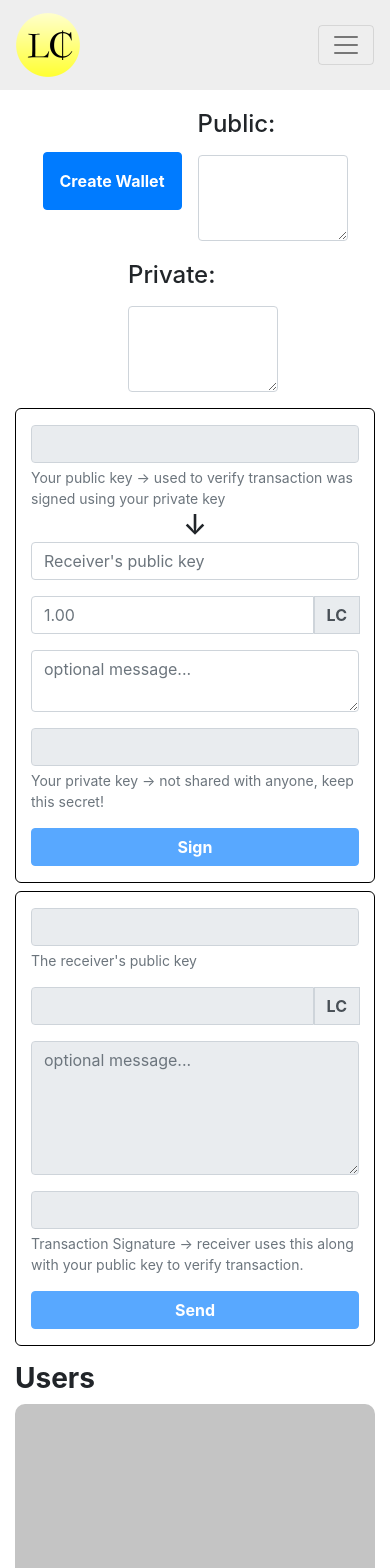
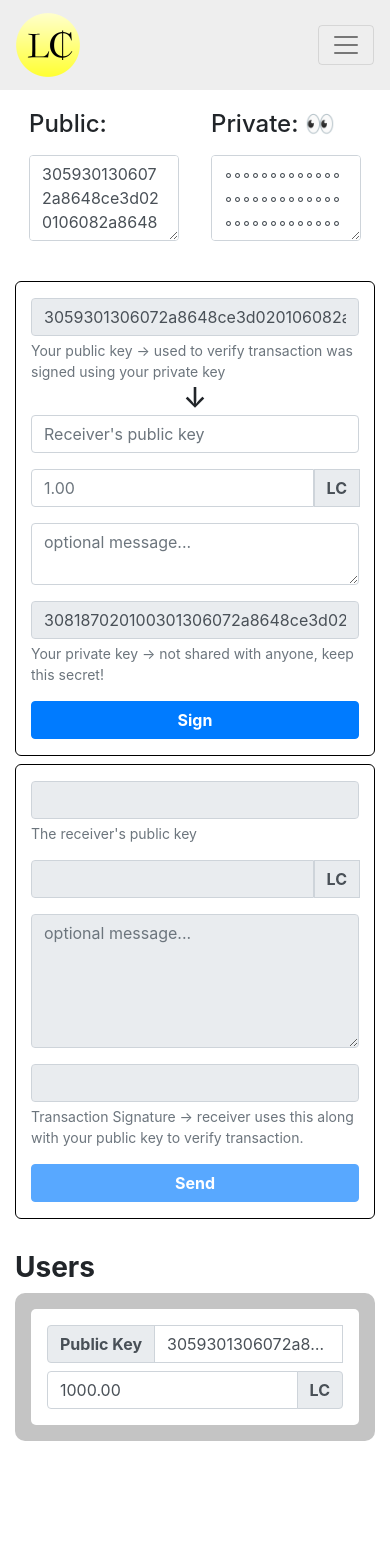
Before and after one commit to lbragile/LibraCoin, a React (Create React App) app: page /LibraCoin/wallet in a window 390 px wide. Shown: the top 1568 px of the page. After the commit the page ends 1449 px from the top, so only its background shows below. Built offline with nearby package versions, Linux system fonts and the light colour scheme.

Commit message:
working on blockchain ui

```diff
--- a/src/components/App/App.css
+++ b/src/components/App/App.css
@@ -18,7 +18,7 @@
   overflow: auto;
   display: flex;
   align-items: center;
-  min-height: 12rem;
+  min-height: 8rem;
 }
 
 .input-group-text {
--- a/src/components/Block/Block.css
+++ b/src/components/Block/Block.css
@@ -6,40 +6,9 @@
 .bordered-background {
   border: 1px dashed black;
   border-radius: 10px;
-  padding: 0.5em;
-  margin-top: 0.25em;
+  padding: 0 0.5em 0.5em 0.5em;
 }
 
 .block {
-  width: 25%;
-  padding: 0 1em;
-  border-radius: 10px;
-  position: relative;
-}
-
-.block label {
-  margin-bottom: 0;
-}
-
-.block .form-group {
-  margin-bottom: 0.5em;
-}
-
-#blockchain {
-  margin-left: 2rem;
-  width: 95%;
-  overflow: auto;
-  white-space: nowrap;
-  display: flex;
-  flex-direction: row;
-}
-
-.block-and-chain {
-  display: flex;
-  align-items: center;
   min-width: 20rem;
 }
-
-.chain {
-  font-size: 4rem;
-}
--- a/src/components/Block/Block.tsx
+++ b/src/components/Block/Block.tsx
@@ -15,12 +15,8 @@ export default function Block({ details }: { details: IBlock }): JSX.Element {
   useEffect(() => setTimestamp(Date.now()), [solution]);
 
   return (
-    <div
-      className={
-        "d-flex flex-column justify-content-center my-3 p-2 rounded " + (isValid ? "valid-block" : "invalid-block")
-      }
-    >
-      <Form className="block col-12">
+    <div className={"block my-3 mx-1 p-2 rounded " + (isValid ? "valid-block" : "invalid-block")}>
+      <Form>
         <InputGroup className="my-2">
           <InputGroup.Prepend>
             <InputGroup.Text>Index</InputGroup.Text>
--- a/src/components/Block/BlockChain.tsx
+++ b/src/components/Block/BlockChain.tsx
@@ -1,6 +1,6 @@
 import React, { useContext } from "react";
 
-import Block from "../Block/Block";
+import Block from "./Block";
 import { AppContext } from "../../context/AppContext";
 import { IAction, IState } from "../../typings/AppTypes";
 
@@ -10,15 +10,10 @@ export default function BlockChain(): JSX.Element {
   const { state } = useContext(AppContext) as { state: IState; dispatch: React.Dispatch<IAction> };
 
   return (
-    <div id="blockchain">
-      {state.chain.map((block) => {
-        return (
-          <div className="block-and-chain" key={Math.random()}>
-            <Block details={block} />
-            <div className="chain">🔗</div>
-          </div>
-        );
-      })}
+    <div className="mx-3 row flex-nowrap overflow-auto">
+      {state.chain.map((block) => (
+        <Block details={block} key={Math.random()} />
+      ))}
     </div>
   );
 }
--- a/src/components/Block/PreviewBlock.tsx
+++ b/src/components/Block/PreviewBlock.tsx
@@ -66,9 +66,9 @@ export default function PreviewBlock(): JSX.Element {
 
   return (
     <div className="container-fluid row d-flex justify-content-center mx-auto my-3">
-      <div className="text-center overflow-auto mb-2">
-        <h4 className="font-weight-bold">Merkle Tree Visualization</h4>
-        <canvas ref={treeCanvas} className="border border-dark" width={1500} />
+      <div className="overflow-auto mb-2">
+        <h4 className="font-weight-bold text-center">Merkle Tree Visualization</h4>
+        <canvas ref={treeCanvas} className="border border-dark rounded" width={1500} />
       </div>
 
       <Statistics
@@ -79,7 +79,7 @@ export default function PreviewBlock(): JSX.Element {
         setIsValid={setIsValid}
       />
 
-      <Form className={"block col-10 col-lg-5 my-4 my-lg-0 pb-2 " + (isValid ? "valid-block" : "invalid-block")}>
+      <Form className={"col-10 col-lg-5 my-4 my-lg-0 pb-2 rounded " + (isValid ? "valid-block" : "invalid-block")}>
         <InputGroup className="my-2">
           <InputGroup.Prepend>
             <InputGroup.Text>Index</InputGroup.Text>
--- a/src/components/Block/Tree.ts
+++ b/src/components/Block/Tree.ts
@@ -51,8 +51,9 @@ export class Tree {
   #ctx: CanvasRenderingContext2D | null;
 
   constructor(canvas: HTMLCanvasElement) {
+    const xStart = window.innerWidth < 1200 ? window.innerWidth * 1.8 : (window.innerWidth / 2) * 0.8;
     this.#root = null;
-    this.#startPosition = { x: window.innerWidth / 2 - 210, y: 5 };
+    this.#startPosition = { x: xStart, y: 5 };
     this.#ctx = canvas.getContext("2d");
     this.#dim = { width: canvas.width, height: canvas.height };
   }
--- a/src/components/Transaction/Transaction.css
+++ b/src/components/Transaction/Transaction.css
@@ -5,6 +5,7 @@
   border-radius: 5px;
   border: transparent 1px solid;
   z-index: 1;
+  min-width: 10rem;
 }
 
 .trans-item:hover {
--- a/src/components/Transaction/Transaction.tsx
+++ b/src/components/Transaction/Transaction.tsx
@@ -48,7 +48,7 @@ export default function Transaction(): JSX.Element {
   };
 
   return (
-    <div className="container-fluid d-flex justify-content-center mx-auto row mb-2">
+    <div className="container-fluid d-flex justify-content-center mx-auto row my-4">
       <SignUI validated={validated} handleSubmit={handleSubmit} />
       <SendUI
         validated={validated}
--- a/src/components/User/KeyGeneration.tsx
+++ b/src/components/User/KeyGeneration.tsx
@@ -1,5 +1,5 @@
-import React, { useRef, useState, useContext } from "react";
-import { Button, Form } from "react-bootstrap";
+import React, { useRef, useState, useContext, useEffect } from "react";
+import { Form } from "react-bootstrap";
 
 import { AppContext } from "../../context/AppContext";
 import { IAction, IState } from "../../typings/AppTypes";
@@ -18,6 +18,13 @@ export default function KeyGeneration(): JSX.Element {
   const numRows = useRef(3);
 
   const [copied, setCopied] = useState<boolean[]>([false, false]);
+
+  // add a user if it's the first time visiting
+  useEffect(() => {
+    if (!JSON.parse(localStorage.getItem("user") as string)?.publicKey) {
+      addUser();
+    }
+  }, []);
 
   async function CryptoKeyToHex(format: string, key: CryptoKey): Promise<string> {
     const buf = (await window.crypto.subtle.exportKey(format, key)) as ArrayBuffer;
@@ -56,11 +63,6 @@ export default function KeyGeneration(): JSX.Element {
 
   return (
     <div className="container-fluid row d-flex align-items-center justify-content-center mx-auto">
-      {!JSON.parse(localStorage.getItem("user") as string)?.publicKey && (
-        <Button variant="primary" className="p-3 mx-2 font-weight-bold" onClick={addUser}>
-          Create Wallet
-        </Button>
-      )}
       <Form.Group className="user-key col-5 px-0">
         <Form.Label className="mb-3">
           <h4 className="mb-0">Public:</h4>
--- a/src/components/User/User.css
+++ b/src/components/User/User.css
@@ -1,12 +1,9 @@
-.item {
+.user-item {
   background-color: white;
-  margin: 1em;
-  padding: 0.5em 1em;
+  margin: 1em 0.5em;
+  padding: 1em;
   border-radius: 5px;
-}
-
-.item .form-group {
-  margin-top: 1em;
+  min-width: 20rem;
 }
 
 .user-key {
--- a/src/components/User/UserItems.tsx
+++ b/src/components/User/UserItems.tsx
@@ -1,5 +1,5 @@
 import React, { useState, useContext } from "react";
-import { Form } from "react-bootstrap";
+import { Form, InputGroup } from "react-bootstrap";
 import { AppContext } from "../../context/AppContext";
 import { IAction, IState, IUser } from "../../typings/AppTypes";
 import { copyKey } from "../../utils/copyInput";
@@ -13,14 +13,14 @@ export default function UserItems(): JSX.Element {
   return (
     <div className="container-fluid mb-2">
       <h3 className="font-weight-bold"> Users</h3>
-      <div id="list-background">
+      <div id="list-background" className="px-2">
         {state.users?.map((user: IUser) => {
           return (
-            <Form className="item" key={Math.random()}>
-              <Form.Group>
-                <Form.Label>
-                  <h5 className={copied ? "my-0" : "mt-1"}>Public Key:</h5>
-                </Form.Label>
+            <Form className="user-item" key={Math.random()}>
+              <InputGroup>
+                <InputGroup.Prepend>
+                  <InputGroup.Text>Public Key</InputGroup.Text>
+                </InputGroup.Prepend>
                 <Form.Control
                   type="text"
                   className="text-truncate"
@@ -29,14 +29,14 @@ export default function UserItems(): JSX.Element {
                   isValid={copied[0]}
                 />
                 <Form.Control.Feedback type="valid">Copied to clipboard</Form.Control.Feedback>
-              </Form.Group>
+              </InputGroup>
 
-              <Form.Group>
-                <Form.Label>
-                  <h5 className="my-0">Balance:</h5>
-                </Form.Label>
-                <p>{user.balance.toFixed(2)} LC</p>
-              </Form.Group>
+              <InputGroup className="mt-2">
+                <Form.Control type="number" defaultValue={user.balance.toFixed(2)} />
+                <InputGroup.Append>
+                  <InputGroup.Text>LC</InputGroup.Text>
+                </InputGroup.Append>
+              </InputGroup>
             </Form>
           );
         })}
```
